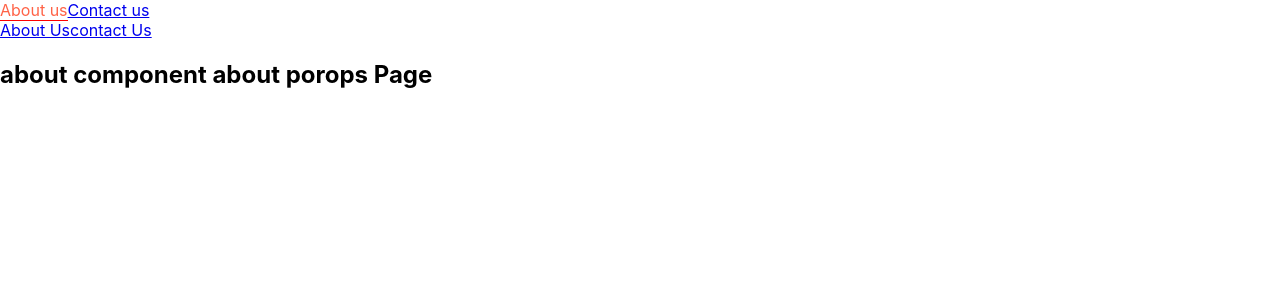
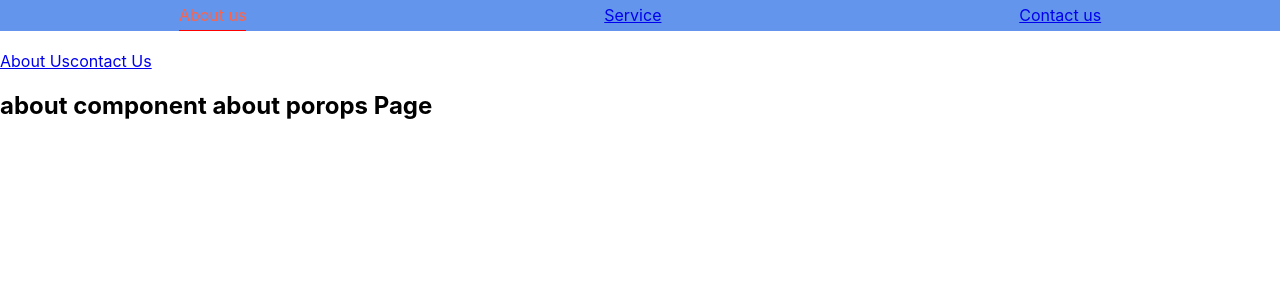
Before and after one commit to sushilv3/react_router_prac, a React (Create React App) app: page / in a window 1280 px wide. Shown: the top 300 px of the page. Built offline with nearby package versions, Linux system fonts and the light colour scheme.

Commit message:
added service component

```diff
--- a/src/components/NavBar.jsx
+++ b/src/components/NavBar.jsx
@@ -1,12 +1,21 @@
 import React from "react";
-import {NavLink} from 'react-router-dom';
+import { NavLink } from "react-router-dom";
 
 const NavBar = () => {
   return (
     <>
-    <NavLink exact activeClassName="active_class" to="/">About us</NavLink>
-    <NavLink exact activeClassName="active_class" to="/contact">Contact us</NavLink>
-    <br />
+      <div className="menu_style">
+        <NavLink exact activeClassName="active_class" to="/">
+          About us
+        </NavLink>
+        <NavLink exact activeClassName="active_class" to="/service">
+          Service
+        </NavLink>
+        <NavLink exact activeClassName="active_class" to="/contact">
+          Contact us
+        </NavLink>
+      </div>
+      <br />
       <a href="/">About Us</a>
 
       <a href="/contact">contact Us</a>
```
